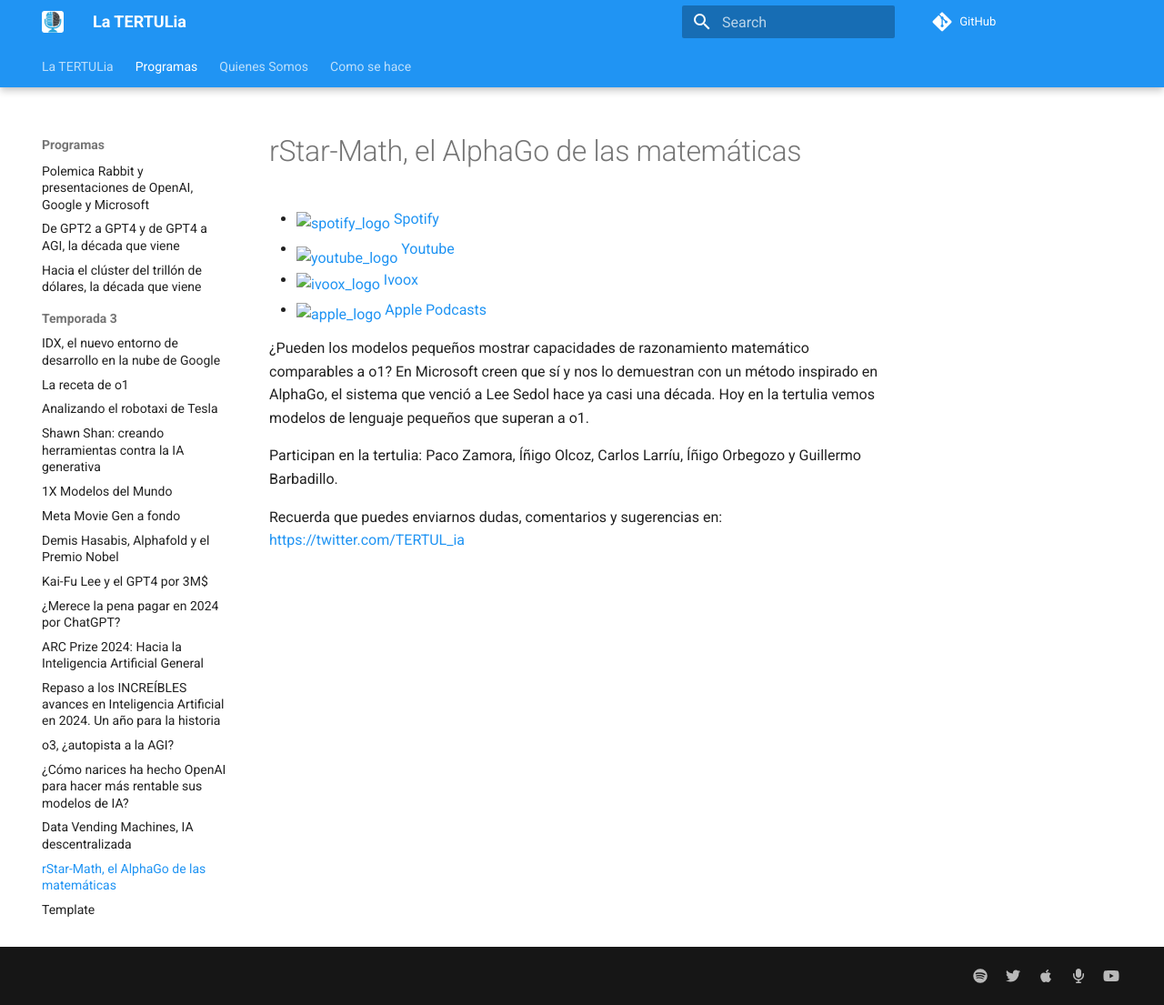
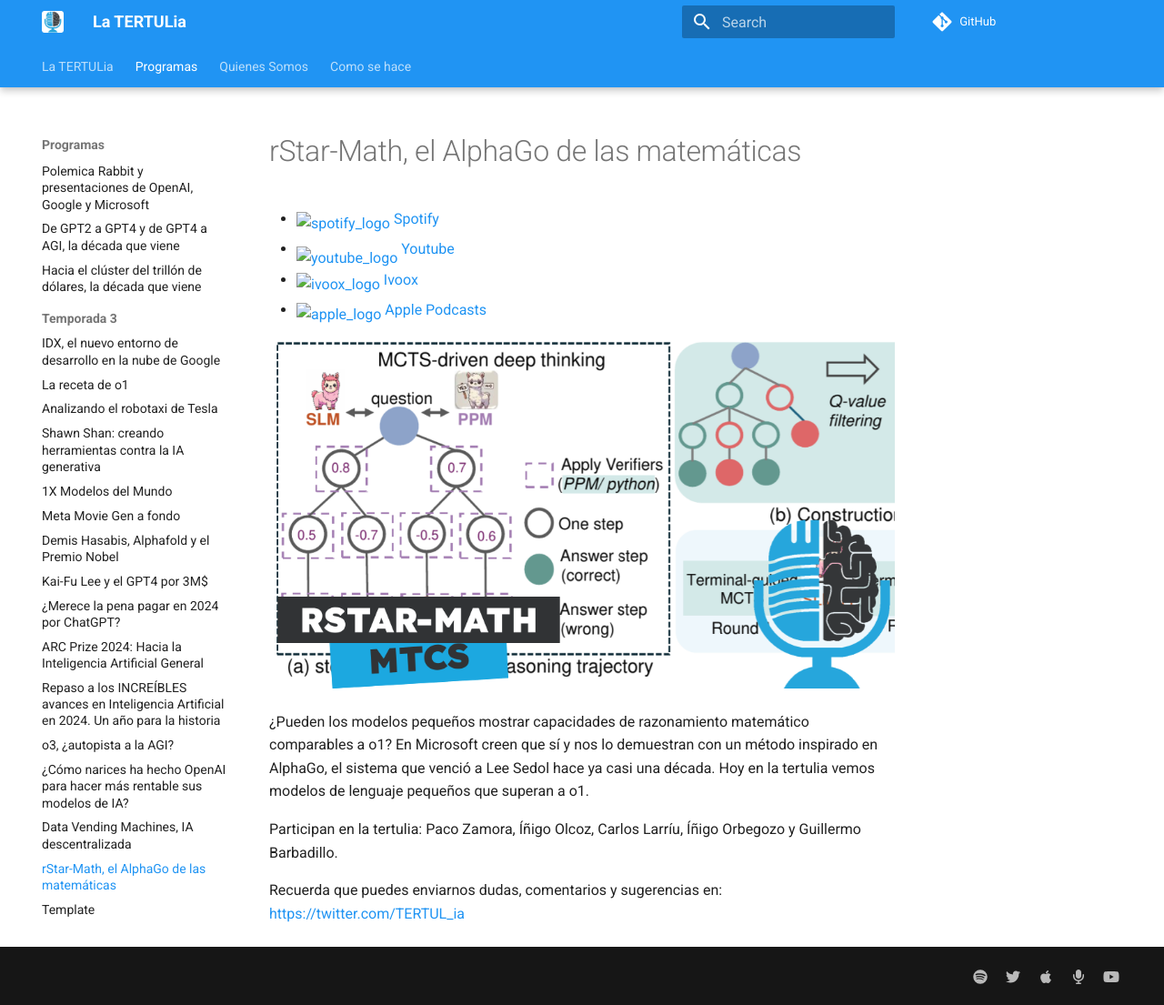
Before and after one commit to ironbar/tertulia_inteligencia_artificial, an MkDocs documentation site: the page built from docs/programas/temporada-3/15_rstar_math.md, in a window 1280 px wide and 1105 px high. Shown: the whole window at 91% size. Built offline with MkDocs 1.6.1 and Material for MkDocs 9.7.7, drawn with Linux system fonts in a browser that asks for light colours; comment, search, counter and statistics services are not loaded.

Commit message:
added image

```diff
--- a/docs/programas/temporada-3/15_rstar_math.md
+++ b/docs/programas/temporada-3/15_rstar_math.md
@@ -5,6 +5,8 @@
 - [<img src="../../res/ivoox-icon-256.webp" alt="ivoox_logo" width="32" style="position: relative; top: 5px;"> Ivoox](https://go.ivoox.com/rf/139026905)
 - [<img src="../../res/apple-icon-256.webp" alt="apple_logo" width="32" style="position: relative; top: 5px;"> Apple Podcasts](https://podcasts.apple.com/us/podcast/rstar-math-el-alphago-de-las-matem%C3%A1ticas/id1669083682?i=1000687158065)
 
+![](res/2025-01-30-16-13-13.png)
+
 ¿Pueden los modelos pequeños mostrar capacidades de razonamiento matemático comparables a o1? En Microsoft creen que sí y nos lo demuestran con un método inspirado en AlphaGo, el sistema que venció a Lee Sedol hace ya casi una década. Hoy en la tertulia vemos modelos de lenguaje pequeños que superan a o1.
 
 Participan en la tertulia: Paco Zamora, Íñigo Olcoz, Carlos Larríu, Íñigo Orbegozo y Guillermo Barbadillo.
```
Also changed, not shown: docs/programas/temporada-3/res/2025-01-30-16-13-13.png (added).
